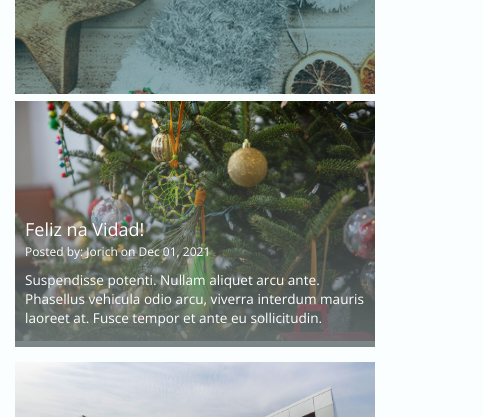
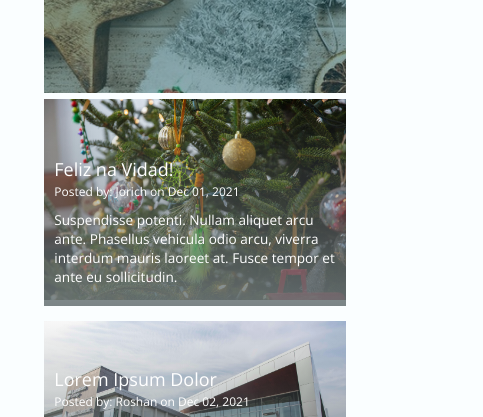
Before and after one commit to RanaBKamal/RanaBKamal.github.io, a plain HTML site: page UtopiaTravels/Blogs.html in a window 390 px wide. Shown: the part 383-800 px from the top of the page, 483 px wide, since content can reach past the window. Drawn offline with nearby package versions, Linux system fonts and the light colour scheme.

Commit message:
scrolling and blog mobile view fix

```diff
--- a/UtopiaTravels/css/blog-styles.css
+++ b/UtopiaTravels/css/blog-styles.css
@@ -112,8 +112,8 @@
   .grid_card {
     display: -ms-grid;
     display: grid;
-    width: /*90%*/100%;
-    max-width: /*85%*/ 1024px;
+    width: 90%/*100%*/;
+    max-width: 85% /*1024px*/;
     float: none;
     margin-left: auto;
     margin-right: auto;
--- a/UtopiaTravels/js/main.js
+++ b/UtopiaTravels/js/main.js
@@ -56,7 +56,7 @@ $(window).scroll(function() {
 
 /* Video */
 var videoFile = document.getElementById('video-file'),
-    videoButton = document.getElementById('video-button'),
+    videoButton = document.getElementById('header'),
     videoIcon = document.getElementById('video-icon')
 
 function playPause(){
```
